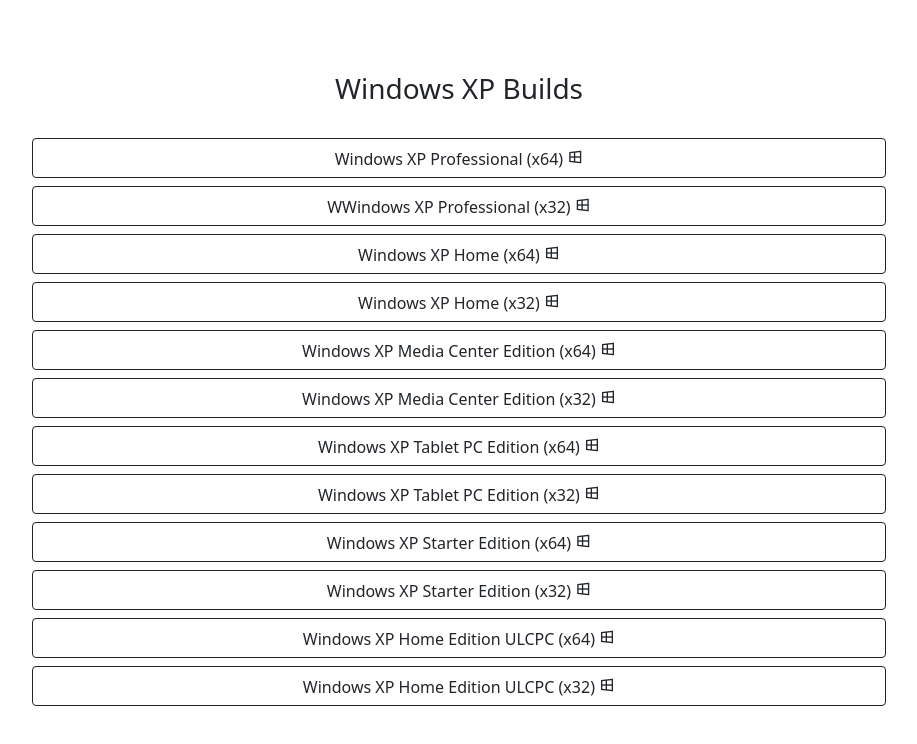
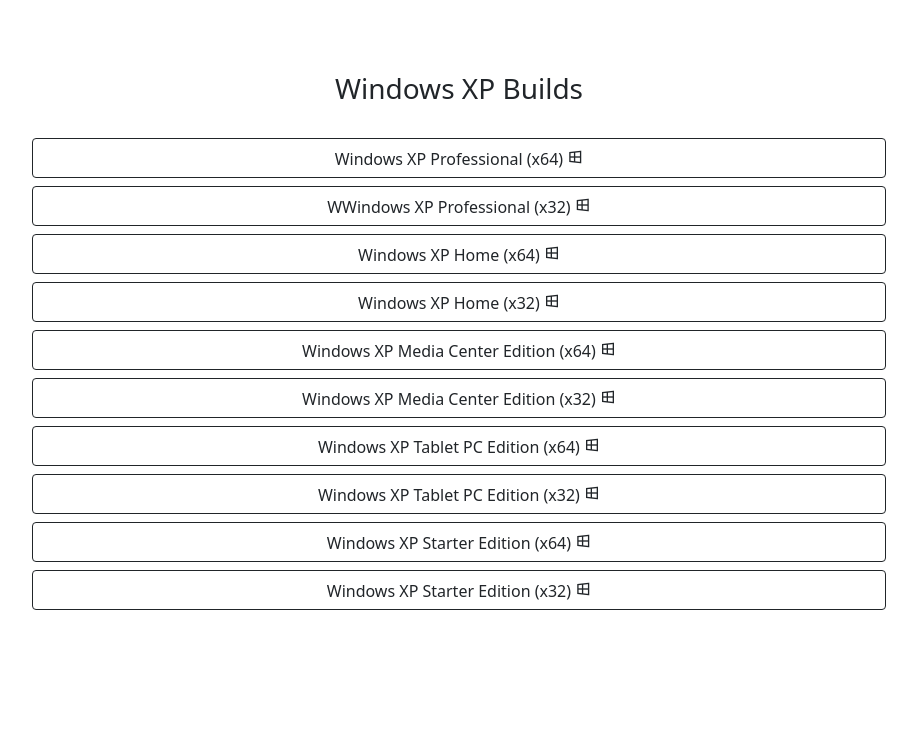
Before and after one commit to shadesofdeath/Shades-Downloader, a plain HTML site: page windows-xp-iso-download.html in a window 1280 px wide. Shown: the whole page, without its empty margins (181-1098 px from the left). Drawn offline with nearby package versions, Linux system fonts and the light colour scheme.

Commit message:
Minor Changes

```diff
--- a/windows-xp-iso-download.html
+++ b/windows-xp-iso-download.html
@@ -31,8 +31,6 @@
     <a onclick="window.location.href = 'https://archive.org/download/windows-xp-tablet-pc-edition-cn/Windows%20XP%20Tablet%20PC%20Edition%20CN.iso';" class="btn btn-outline-dark" role="button" data-bs-toggle="button">Windows XP Tablet PC Edition (x32) <i class="ri-windows-line"></i></a>
     <a onclick="window.location.href = 'https://archive.org/download/windows-xp-starter/Windows%20XP%20Starter.iso';" class="btn btn-outline-dark" role="button" data-bs-toggle="button">Windows XP Starter Edition (x64) <i class="ri-windows-line"></i></a>
     <a onclick="window.location.href = 'https://archive.org/download/windows-xp-starter/Windows%20XP%20Starter.iso';" class="btn btn-outline-dark" role="button" data-bs-toggle="button">Windows XP Starter Edition (x32) <i class="ri-windows-line"></i></a>
-    <a onclick="window.location.href = 'https://archive.org/download/ulcpc-home-sp-3/ULCPC_HOME_SP3.iso';" class="btn btn-outline-dark" role="button" data-bs-toggle="button">Windows XP Home Edition ULCPC  (x64) <i class="ri-windows-line"></i></a>
-    <a onclick="window.location.href = 'https://archive.org/download/ulcpc-home-sp-3/ULCPC_HOME_SP3.iso';" class="btn btn-outline-dark" role="button" data-bs-toggle="button">Windows XP Home Edition ULCPC  (x32) <i class="ri-windows-line"></i></a>
   </div> <br> <br>
 </body>
 </html>
```
